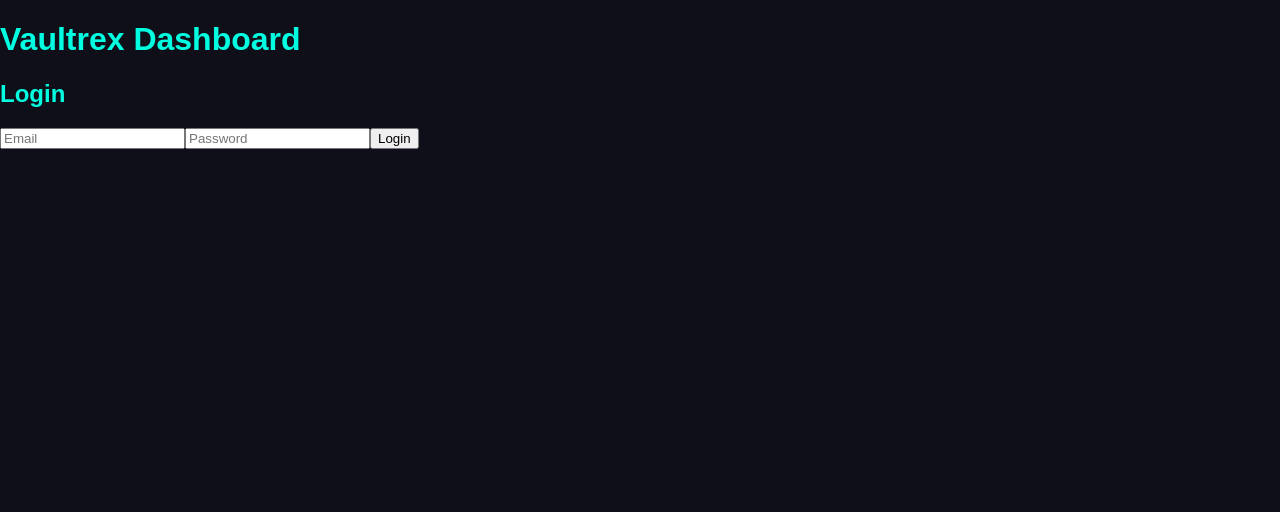
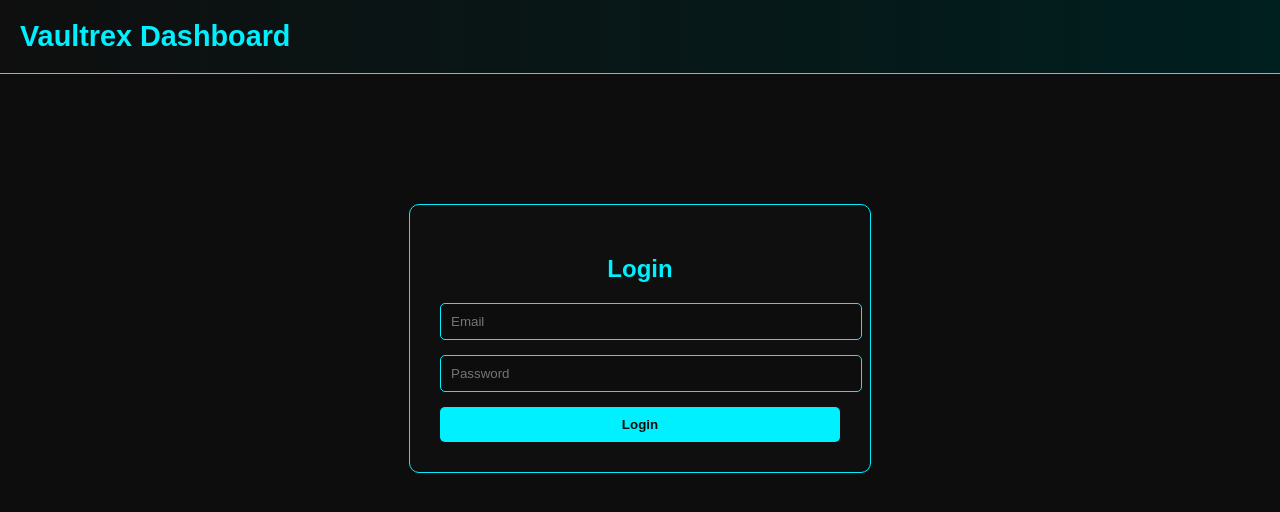
Before and after one commit to FooxxyyDev/vaultrex-frontend, a React (Vite) app: page / in a window 1280 px wide. Shown: the top 512 px of the page. Built offline with nearby package versions, Linux system fonts and the light colour scheme.

Commit message:
Update App.css

```diff
--- a/src/App.css
+++ b/src/App.css
@@ -1,64 +1,87 @@
+/* Futuristisk dashboard */
 body {
   margin: 0;
-  font-family: 'Orbitron', sans-serif;
-  background: #0f0f1a;
-  color: #00ffe0;
+  font-family: "Orbitron", sans-serif;
+  background: #0d0d0d;
+  color: #00f0ff;
 }
 
-.login-container {
+.app-container header {
+  background: linear-gradient(90deg, #0f0f0f, #001f1f);
+  padding: 20px;
   display: flex;
-  flex-direction: column;
   align-items: center;
-  justify-content: center;
-  height: 100vh;
+  justify-content: space-between;
+  border-bottom: 1px solid #00f0ff;
 }
 
-.login-container input {
-  margin: 10px;
-  padding: 10px;
-  border: none;
-  border-radius: 5px;
-  width: 250px;
-  background: #1a1a2e;
-  color: #00ffe0;
+header h1 {
+  margin: 0;
+  font-size: 1.8rem;
 }
 
-.login-container button {
-  padding: 10px 20px;
-  border: none;
+nav button {
+  background: transparent;
+  border: 1px solid #00f0ff;
+  color: #00f0ff;
+  margin-left: 10px;
+  padding: 8px 16px;
+  cursor: pointer;
   border-radius: 5px;
-  background: #00ffe0;
-  color: #0f0f1a;
-  cursor: pointer;
-  font-weight: bold;
+  transition: 0.3s;
 }
 
-.dashboard {
-  padding: 20px;
+nav button:hover {
+  background: #00f0ff;
+  color: #0d0d0d;
 }
 
-.tabs button {
-  margin-right: 10px;
-  padding: 10px 15px;
-  background: #1a1a2e;
-  color: #00ffe0;
-  border: none;
-  border-radius: 5px;
-  cursor: pointer;
+main {
+  padding: 30px;
 }
 
-.tabs button.active {
-  background: #00ffe0;
-  color: #0f0f1a;
+.login-box {
+  max-width: 400px;
+  margin: 100px auto;
+  padding: 30px;
+  border: 1px solid #00f0ff;
+  border-radius: 10px;
+  background: #0f0f0f;
 }
 
-.inventory-list, .services-list {
-  margin-top: 20px;
+.login-box h2 {
+  text-align: center;
+  margin-bottom: 20px;
 }
 
-.inventory-item, .service-item {
+.login-box input {
+  width: 100%;
   padding: 10px;
-  margin: 5px 0;
-  background: #1a1a2e;
+  margin-bottom: 15px;
+  border: 1px solid #00f0ff;
+  border-radius: 5px;
+  background: #0d0d0d;
+  color: #00f0ff;
+}
+
+.login-box button {
+  width: 100%;
+  padding: 10px;
+  background: #00f0ff;
+  border: none;
+  color: #0d0d0d;
+  font-weight: bold;
+  cursor: pointer;
   border-radius: 5px;
 }
+
+.login-box button:hover {
+  background: #00c0c0;
+}
+
+.tab-content {
+  padding: 20px;
+  border: 1px solid #00f0ff;
+  border-radius: 10px;
+  background: #0f0f0f;
+}
```
